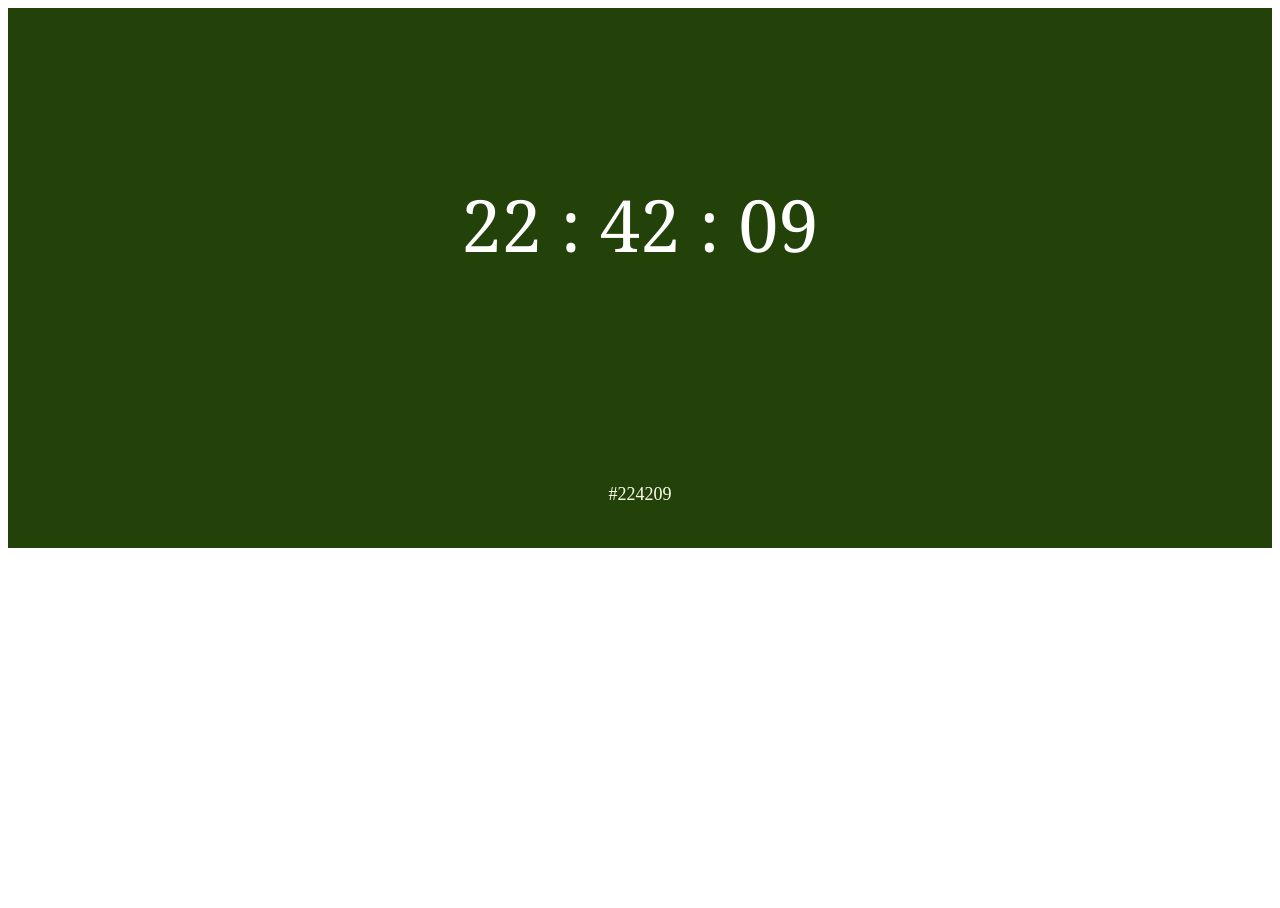
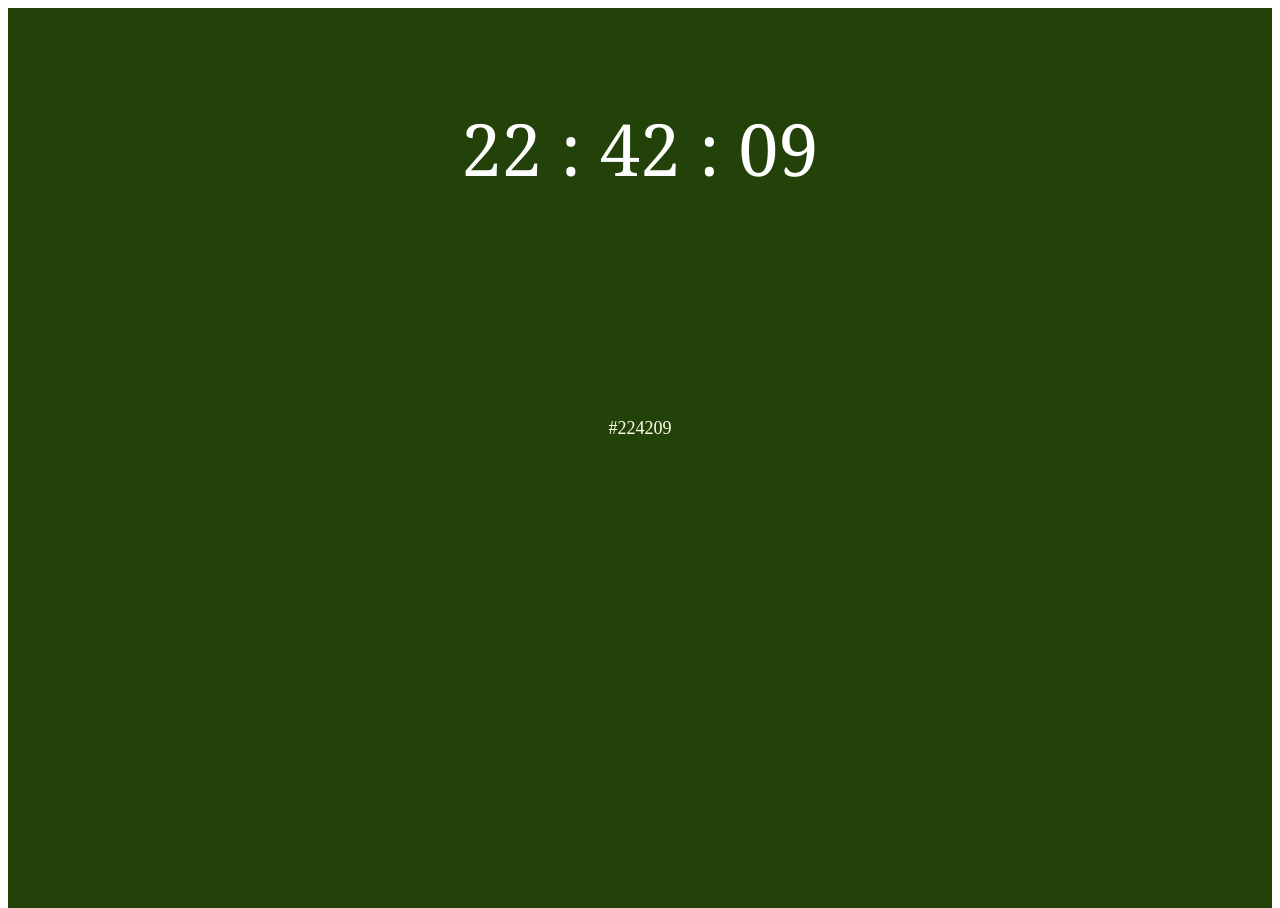
Before and after one commit to universeroc/universeroc.github.io, a Jekyll site: the page timescolour/index.html, which Jekyll copies as it is, in a window 1280 px wide. Built offline with Jekyll 4.4.1, drawn with Linux system fonts in a browser that asks for light colours; Markdown is read by kramdown in place of the engine named in the settings.

Commit message:
another full page solution

```diff
--- a/timescolour/index.html
+++ b/timescolour/index.html
@@ -1,16 +1,13 @@
 <!DOCTYPE html>
-<html>
+<html style='height:100%;'>
   <head>
     <title>Time's Colour</title>
     <link rel="stylesheet" type="text/css" href="style.css">
   </head>
-  <body>
-    <center id='time'></center>
+  <body style='height:100%;'>
+    <center id='time' style='height:100%; line-height:280px;'></center>
     <script type="text/javascript">
     var time = document.getElementById('time');
-    time.style.width = screen.availWidth;
-    time.style.height = screen.availHeight;
-    time.style.lineHeight = screen.availHeight / 100;
 
     function refresh() {
       var date = new Date();
```
